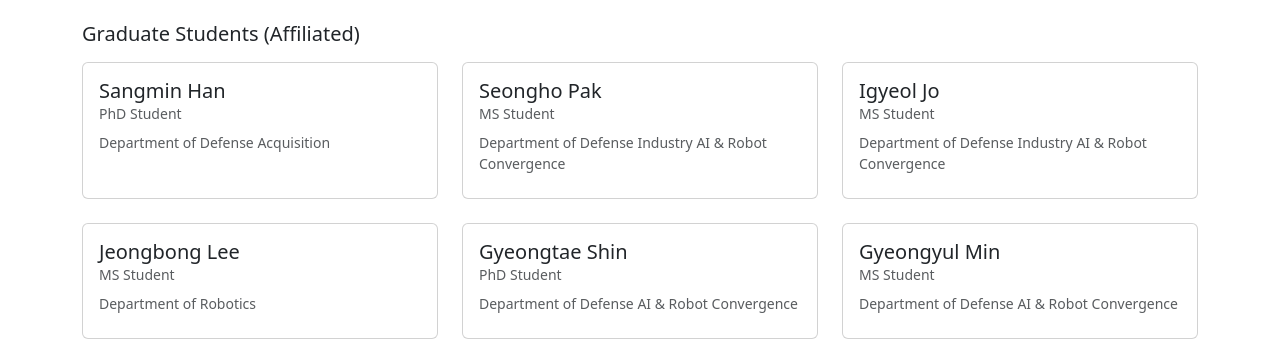
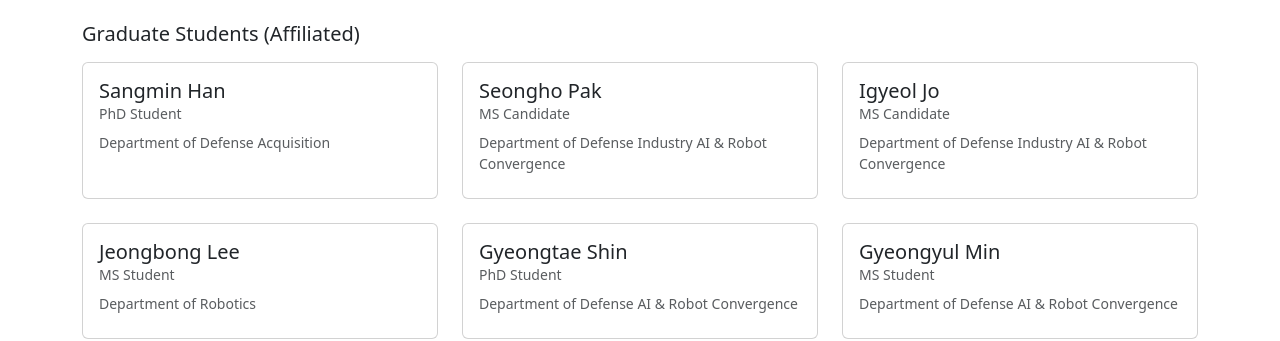
Before and after one commit to robotailab/robotailab.github.io, a Jekyll site: the page built from people/students.md, in a window 1280 px wide and 900 px high, scrolled down 647 px. Shown: the part 156-497 px from the top of the window. Built offline with Jekyll 4.4.1, drawn with Linux system fonts in a browser that asks for light colours.

Commit message:
Update Seongho Pak and Igyeol Jo to MS Candidate

```diff
--- a/_data/people.yml
+++ b/_data/people.yml
@@ -67,7 +67,7 @@
   section: affiliated
 
 - name_en: Seongho Pak
-  role_en: MS Student
+  role_en: MS Candidate
   focus_en: ""
   dept_en: Department of Defense Industry AI & Robot Convergence
   category: students
@@ -75,7 +75,7 @@
   section: affiliated
 
 - name_en: Igyeol Jo
-  role_en: MS Student
+  role_en: MS Candidate
   focus_en: ""
   dept_en: Department of Defense Industry AI & Robot Convergence
   category: students
```
